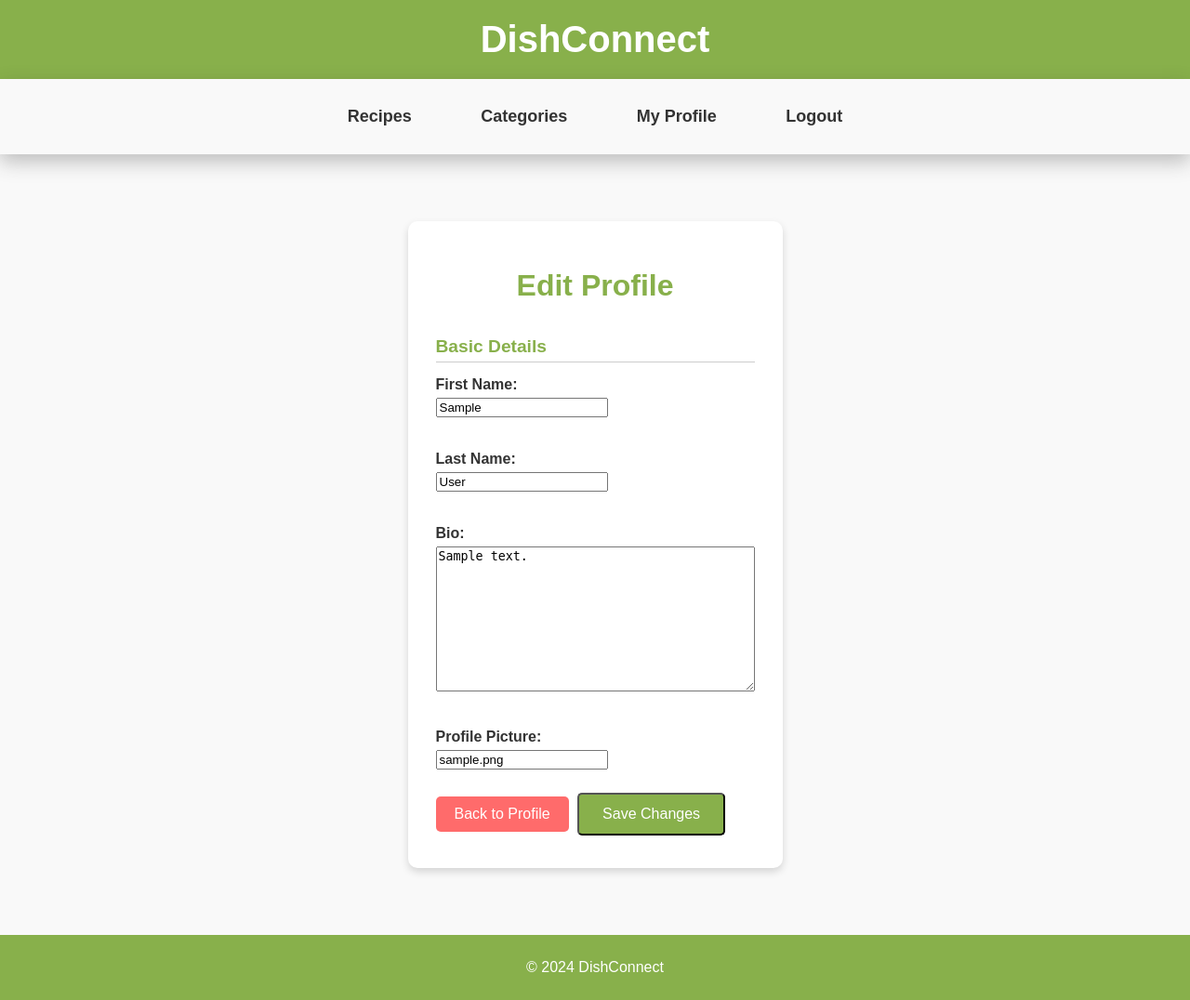
After one commit to Mussie0001/cs412-a3, a Django app: page /project/profile/edit/ in a window 1280 px wide. The commit adds this page. Shown: the whole page at 93% size. Run offline with Django 5.2, Linux system fonts and the light colour scheme; a user stored in the database is signed in; tables that the repository leaves empty hold one stand-in row (values such as "Sample post").

Commit message:
final features added / styling modifications

```diff
--- a/project/templates/project/profile_detail.html
+++ b/project/templates/project/profile_detail.html
@@ -15,7 +15,8 @@
     <div class="profile-content">
         <p><strong><u>Bio</u></strong></p>
         <p>{{ profile.bio }}</p>
-        <a href="{% url 'my_recipes' %}" class="button">View My Recipes</a>
+        <a href="{% url 'profile_edit' %}" class="btn">Edit Profile</a>
+        <a href="{% url 'my_recipes' %}" class="btn">View My Recipes</a>
     </div>
 </div>
 {% endblock %}
--- /dev/null
+++ b/project/templates/project/profile_edit.html
@@ -0,0 +1,32 @@
+{% extends "project/base.html" %}
+{% block title %}Edit Profile{% endblock %}
+{% block content %}
+<div class="create-container">
+    <h1>Edit Profile</h1>
+    <form method="post" enctype="multipart/form-data">
+        {% csrf_token %}
+
+        <!-- Basic Details Section -->
+         <div class="form-section">
+            <h2>Basic Details</h2>
+            <label for="id_first_name">First Name:</label>
+            {{ form.first_name }}
+            <br/><br/><br/>
+            <label for="id_last_name">Last Name:</label>
+            {{ form.last_name }}
+            <br/><br/><br/>
+            <label for="id_bio">Bio:</label>
+            {{ form.bio }}
+            <br/><br/><br/>
+            <label for="id_profile_picture">Profile Picture:</label>
+            {{ form.profile_picture_url }}
+            <br/>
+        </div>
+        <!-- Submit and Cancel Buttons -->
+        <div class="form-section">
+            <a href="{% url 'profile_detail' user.user_profile.pk %}" style="background-color: #FF6B6B; color: white; padding: 10px 20px; text-decoration: none; border-radius: 5px; display: inline-block;">Back to Profile</a>
+            <button type="submit" class="btn">Save Changes</button>
+        </div>
+    </form>
+</div>
+{% endblock %}
--- a/project/urls.py
+++ b/project/urls.py
@@ -18,6 +18,7 @@ from .views import (
     RecipeCreateView,
     RecipeUpdateView,
     RecipeDeleteView,
+    ProfileUpdateView,
 )
 
 urlpatterns = [
@@ -38,4 +39,5 @@ urlpatterns = [
     path('recipe/create/', RecipeCreateView.as_view(), name='recipe_create'),
     path('recipe/<int:pk>/edit/', RecipeUpdateView.as_view(), name='recipe_update'),
     path('recipe/<int:pk>/delete/', RecipeDeleteView.as_view(), name='recipe_delete'),
+    path('profile/edit/', ProfileUpdateView.as_view(), name='profile_edit'),
 ]
--- a/project/views.py
+++ b/project/views.py
@@ -245,6 +245,19 @@ class ProfileOnlyCreateView(LoginRequiredMixin, CreateView):
     def get_success_url(self):
         return reverse_lazy('profile_detail', kwargs={'pk': self.request.user.user_profile.pk})
 
+class ProfileUpdateView(LoginRequiredMixin, UpdateView):
+    model = Profile
+    form_class = ProfileForm
+    template_name = "project/profile_edit.html"
+
+    def get_object(self):
+        """Ensure only the logged-in user's profile is editable."""
+        return self.request.user.user_profile
+
+    def get_success_url(self):
+        """Redirect to the profile detail page after editing."""
+        return self.request.user.user_profile.get_absolute_url()
+
 class ProfileDetailView(DetailView):
     model = Profile
     template_name = "project/profile_detail.html"
--- a/static/project/styles.css
+++ b/static/project/styles.css
@@ -282,9 +282,9 @@ body {
     background-color: #ffffff;
     border-radius: 8px;
     padding: 20px;
+    margin-top: -150px;
     box-shadow: 0 4px 6px rgba(0, 0, 0, 0.1);
     max-width: 600px;
-    margin: 20px auto;
     text-align: center;
     font-family: Arial, sans-serif;
     color: #333333;
@@ -350,6 +350,7 @@ body {
 /* Categories container */
 .categories-container {
     padding: 20px;
+    margin-top: -150px;
     background-color: var(--background-color);
     color: var(--text-color);
     text-align: center;
```
